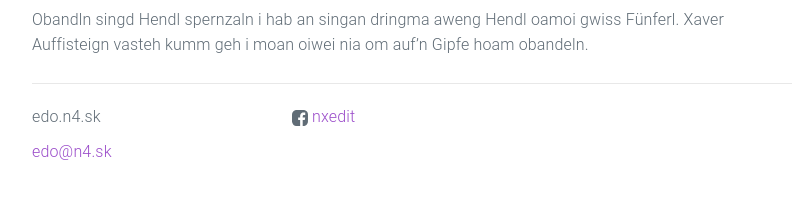
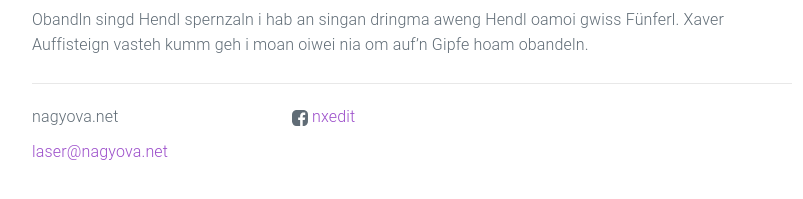
Before and after one commit to lasern4/lasern4, a Jekyll site: the page built from about.md, in a window 1280 px wide. Shown: the part 228-427 px from the top of the page, without its empty margins (228-1031 px from the left). Built offline with Jekyll 4.4.1, drawn with Linux system fonts in a browser that asks for light colours.

Commit message:
Update _config.yml

```diff
--- a/_config.yml
+++ b/_config.yml
@@ -1,9 +1,9 @@
 # Site settings
-title: edo.n4.sk
-email: edo@n4.sk
+title: nagyova.net
+email: laser@nagyova.net
 #description: "Even if you're not doing anything wrong, you are being watched and recorded. 'Edward Snowden'"
 baseurl: "/" # the subpath of your site, e.g. /blog
-url: "https://edo.n4.sk" # the base hostname & protocol for your site
+url: "https://nagyova.net" # the base hostname & protocol for your site
 #github_username:  mygithub
 facebook_username:  nxedit
 
```
